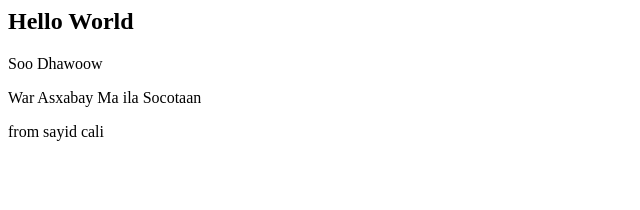
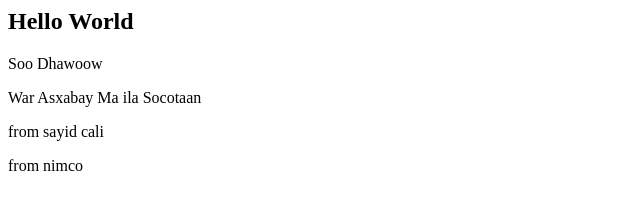
Before and after one commit to Ayatmoha41/somali, a plain HTML site: page index.html in a window 1280 px wide. Shown: the full height of the page, 0-640 px from the left. Drawn offline with Linux system fonts and the light colour scheme.

Commit message:
from nimco net xumo

```diff
--- a/index.html
+++ b/index.html
@@ -7,5 +7,6 @@
     <p>Soo Dhawoow</p>
     <p>War Asxabay Ma ila Socotaan</p>
     <p>from sayid cali</p>
+    <p>from nimco</p>
 </body>
 </html>
```
